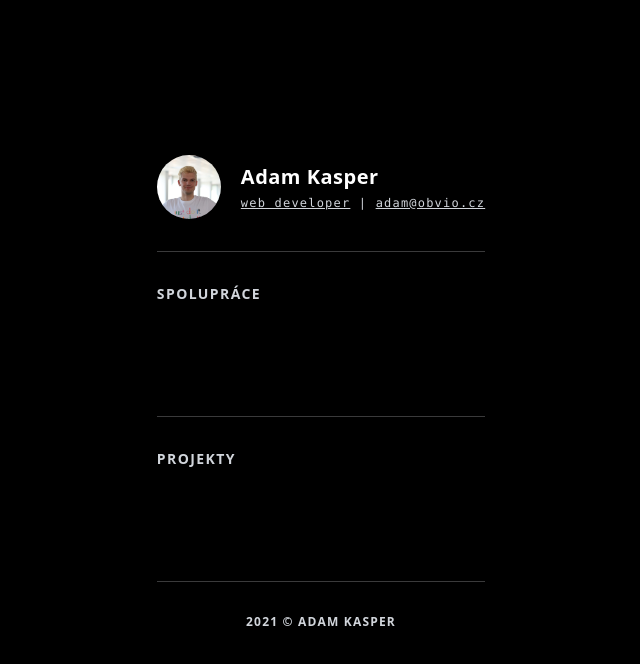
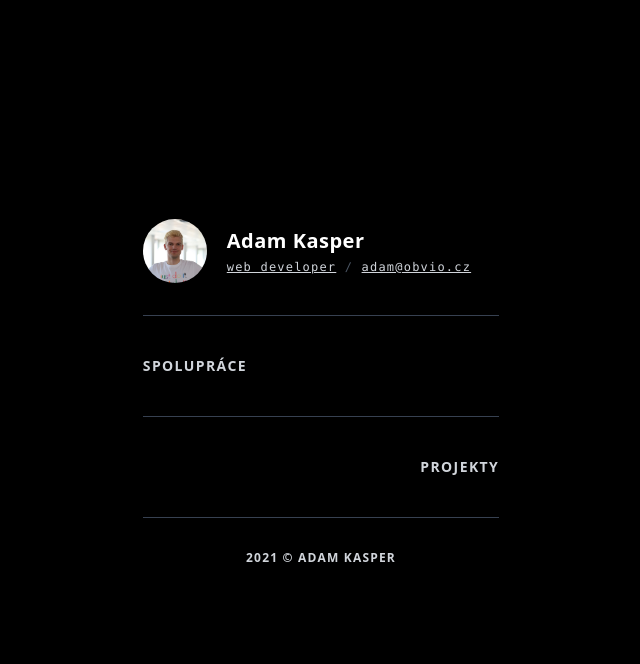
Before and after one commit to adamkasper/adamkasper, a Nuxt app: page / in a window 1280 px wide. Shown: the top 664 px of the page, without its empty margins (319-959 px from the left). Built offline with nearby package versions, Linux system fonts and the light colour scheme.

Commit message:
gaps and classes

```diff
--- a/components/atoms/AtomCopyright.vue
+++ b/components/atoms/AtomCopyright.vue
@@ -1,11 +1,9 @@
 <template>
-  <footer>
+  <footer class="pt-8 pb-4">
     <p
       class="
-        text-center text-xs
-        py-4
+        text-center text-xs text-gray-300
         font-semibold
-        text-gray-300
         tracking-widest
         uppercase
       "
--- a/components/atoms/AtomIntroduction.vue
+++ b/components/atoms/AtomIntroduction.vue
@@ -5,9 +5,8 @@
       gap-x-5
       justify-start
       items-center
-      border-b border-opacity-25
+      border-b border-gray-700
       pb-8
-      mb-4
     "
   >
     <a href="https://github.com/adamkasper" target="_blank">
@@ -29,7 +28,7 @@
         >
           web developer</a
         >
-        <span> | </span>
+        <span class="text-gray-600"> / </span>
         <a
           href="mailto:adam@obvio.cz"
           target="_top"
--- a/components/atoms/AtomReferenceLogo.vue
+++ b/components/atoms/AtomReferenceLogo.vue
@@ -2,14 +2,7 @@
   <a :href="reference.link" target="_blank" class="group">
     <component
       :is="reference.logo + '-logo'"
-      class="
-        w-full
-        h-auto
-        fill-current
-        text-gray-400
-        group-hover:text-gray-300
-        pr-12
-      "
+      class="w-full h-auto fill-current text-gray-400 group-hover:text-gray-300"
     />
   </a>
 </template>
--- a/components/molecules/MoleculeReference.vue
+++ b/components/molecules/MoleculeReference.vue
@@ -1,11 +1,11 @@
 <template>
-  <section>
-    <h2
-      class="py-4 text-sm text-gray-300 font-semibold tracking-widest uppercase"
-    >
-      <slot />
-    </h2>
-    <div class="grid grid-cols-2 gap-8 border-b border-opacity-25 pb-8 mb-4">
+  <section class="grid grid-cols-5 gap-16 border-b border-gray-700 py-8">
+    <div class="col-span-2 py-2" :class="titleClass">
+      <h2 class="text-sm text-gray-300 font-semibold tracking-widest uppercase">
+        <slot />
+      </h2>
+    </div>
+    <div class="col-span-3 grid grid-cols-2 gap-x-12 gap-y-4">
       <atom-reference-logo
         v-for="(item, i) in items"
         :key="i"
@@ -22,6 +22,7 @@ export default {
   components: { AtomReferenceLogo },
   props: {
     items: { type: Array, required: true },
+    titleClass: { type: String, default: null },
   },
 }
 </script>
--- a/pages/index.vue
+++ b/pages/index.vue
@@ -3,7 +3,9 @@
     <div class="max-w-sm my-16 md:my-32">
       <atom-introduction />
       <molecule-reference :items="partners">Spolupráce</molecule-reference>
-      <molecule-reference :items="projects">Projekty</molecule-reference>
+      <molecule-reference :items="projects" title-class="order-last text-right">
+        Projekty
+      </molecule-reference>
       <atom-copyright />
     </div>
   </main>
```
